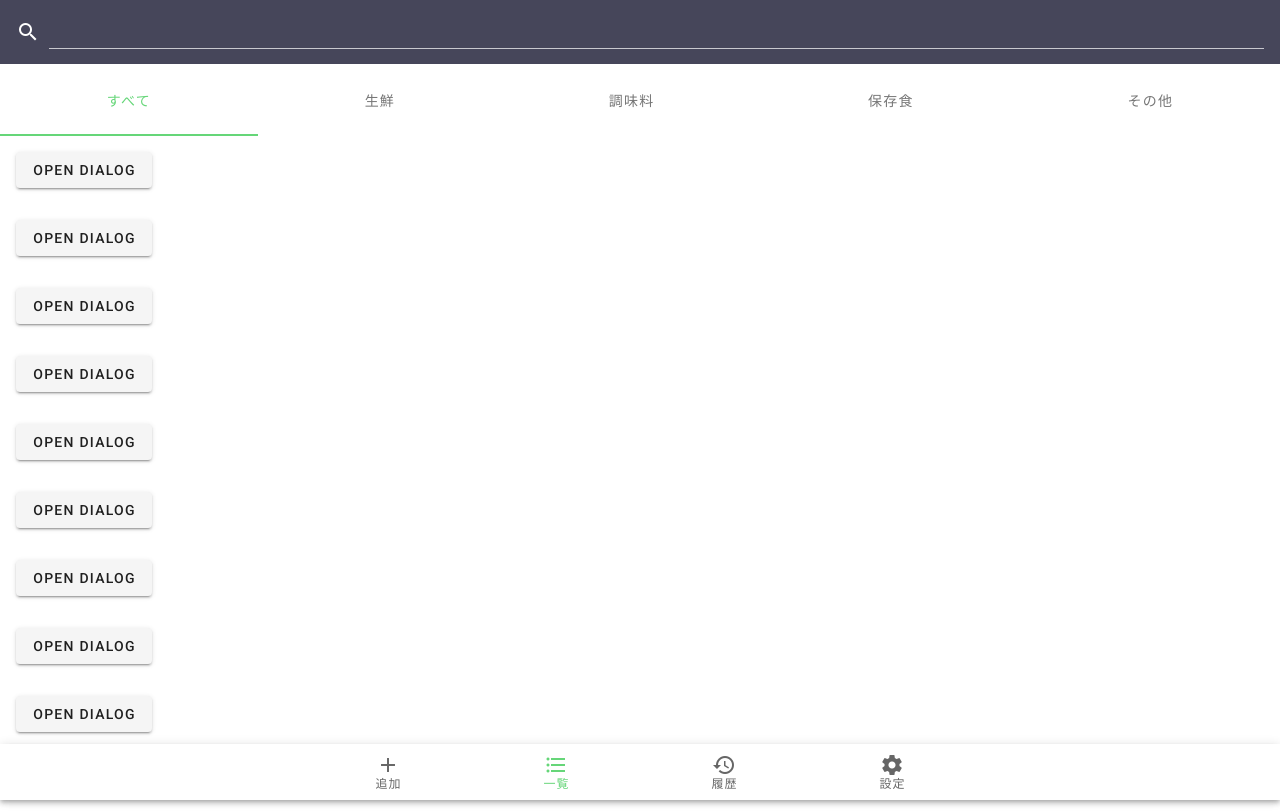
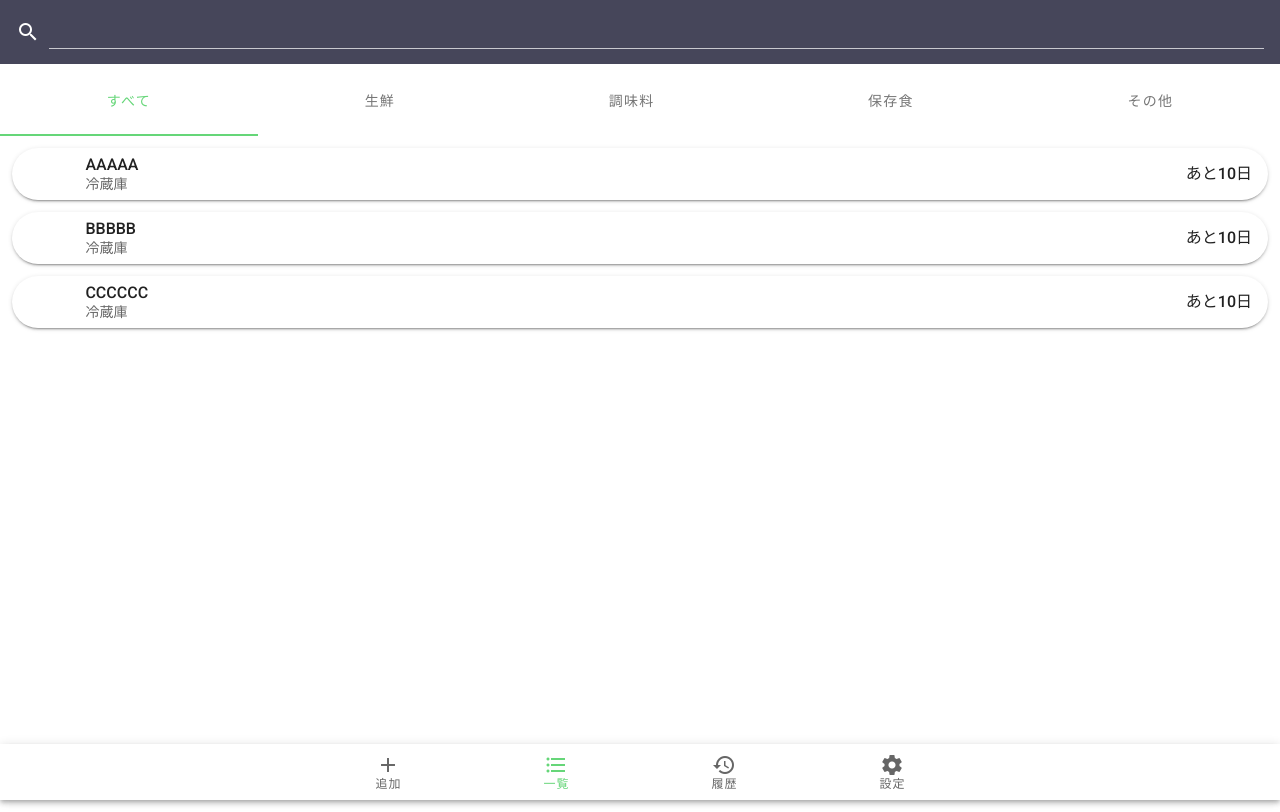
Before and after one commit to Kazuya-Pum/LINE-Limiter-v2, a Vue app in the folder app/: page /list in a window 1280 px wide. Built offline with nearby package versions, Linux system fonts and the light colour scheme.

Commit message:
list作成

```diff
--- a/app/src/views/List.vue
+++ b/app/src/views/List.vue
@@ -23,53 +23,51 @@
       <v-tab>保存食</v-tab>
       <v-tab>その他</v-tab>
     </v-tabs>
-    <v-tabs-items
-      v-model="tab"
-      class="overflow-y-auto"
-      style="max-height: calc(100vh - 180px)"
-    >
+    <v-card flat class="overflow-y-scroll pa-0 text-center">
+      <v-tabs-items v-model="tab">
         <v-tab-item>
           <v-card flat>
-          <v-card-text>
-            <v-btn @click="dialog = true">Open Dialog</v-btn>
-          </v-card-text>
-          <v-card-text>
-            <v-btn @click="dialog = true">Open Dialog</v-btn>
-          </v-card-text>
-          <v-card-text>
-            <v-btn @click="dialog = true">Open Dialog</v-btn>
-          </v-card-text>
-          <v-card-text>
-            <v-btn @click="dialog = true">Open Dialog</v-btn>
-          </v-card-text>
-          <v-card-text>
-            <v-btn @click="dialog = true">Open Dialog</v-btn>
-          </v-card-text>
-          <v-card-text>
-            <v-btn @click="dialog = true">Open Dialog</v-btn>
-          </v-card-text>
-          <v-card-text>
-            <v-btn @click="dialog = true">Open Dialog</v-btn>
-          </v-card-text>
-          <v-card-text>
-            <v-btn @click="dialog = true">Open Dialog</v-btn>
-          </v-card-text>
-          <v-card-text>
-            <v-btn @click="dialog = true">Open Dialog</v-btn>
-          </v-card-text>
-          <v-card-text>
-            <v-btn @click="dialog = true">Open Dialog</v-btn>
-          </v-card-text>
-          <v-card-text>
-            <v-btn @click="dialog = true">Open Dialog</v-btn>
-          </v-card-text>
+            <div class="ma-3" v-for="food in foods" :key="food.id">
+              <v-btn
+                x-large
+                block
+                rounded
+                color="white"
+                @click="dialog = food.id"
+                class="px-0"
+              >
+                <v-list-item>
+                  <v-list-item-avatar>
+                    <v-img :src="food.icon"></v-img>
+                  </v-list-item-avatar>
+                  <v-list-item-content class="text-left">
+                    <v-list-item-title>{{ food.name }}</v-list-item-title>
+                    <v-list-item-subtitle>{{
+                      food.place
+                    }}</v-list-item-subtitle>
+                  </v-list-item-content>
+                  <v-list-item-content class="text-right">
+                    <v-list-item-title
+                      >あと{{ food.limit }}日</v-list-item-title
+                    >
+                  </v-list-item-content>
+                </v-list-item>
+              </v-btn>
+            </div>
           </v-card>
         </v-tab-item>
         <v-tab-item>
           <v-card flat>
-          <v-card-text>
-            <v-btn>生鮮</v-btn>
-          </v-card-text>
+            <v-list rounded>
+              <v-list-item two-line class="justify-space-around">
+                <!-- <v-btn> -->
+                <v-list-item-content>
+                  <v-list-item-title> 生鮮 </v-list-item-title>
+                  <v-list-item-subtitle>aaa</v-list-item-subtitle>
+                </v-list-item-content>
+                <!-- </v-btn> -->
+              </v-list-item>
+            </v-list>
           </v-card>
         </v-tab-item>
         <v-tab-item>
@@ -94,6 +92,7 @@
           </v-card>
         </v-tab-item>
       </v-tabs-items>
+    </v-card>
   </v-container>
 </template>
 
@@ -109,6 +108,29 @@ export default Vue.extend({
   data: () => ({
     tab: 0,
     dialog: false,
+    foods: [
+      {
+        id: 1,
+        name: "aaaaa",
+        place: "冷蔵庫",
+        limit: 10,
+        icon: require("../assets/logo.png"),
+      },
+      {
+        id: 2,
+        name: "bbbbb",
+        place: "冷蔵庫",
+        limit: 10,
+        icon: require("../assets/logo.png"),
+      },
+      {
+        id: 3,
+        name: "cccccc",
+        place: "冷蔵庫",
+        limit: 10,
+        icon: require("../assets/logo.png"),
+      },
+    ],
   }),
 });
 </script>
```
Also changed, not shown: app/package.json (+6 -6 lines), 1 other file (tests, documents, lock files or other folders). Lines whose indentation alone changed are shown as unchanged.
